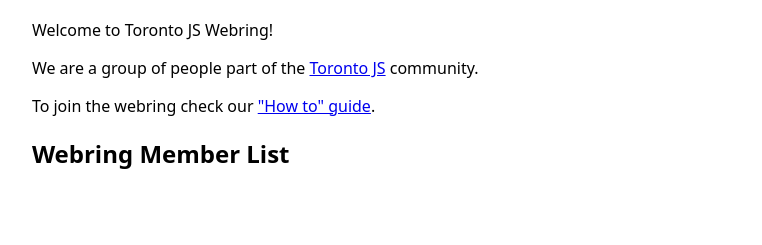
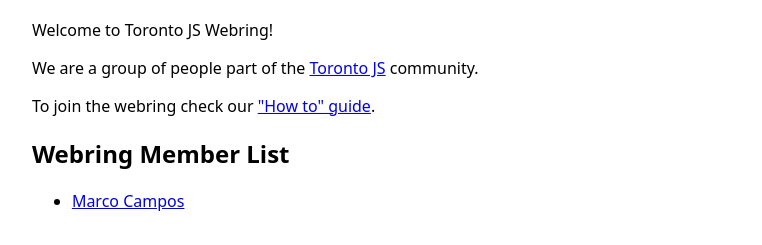
Before and after one commit to torontojs/webring, a website: page public/index.html in a window 1280 px wide. Shown: the part 67-312 px from the top of the page, without its empty margins (59-821 px from the left). Drawn offline with Linux system fonts and the light colour scheme.

Commit message:
feat: update member list

```diff
--- a/public/index.html
+++ b/public/index.html
@@ -24,8 +24,13 @@
 			<p>To join the webring check our <a href="/how-to">"How to" guide</a>.</p>
 
 			<h2>Webring Member List</h2>
-			<!-- #region member-list -->
-			<!-- #endregion member-list -->
+
+		<!-- #region member-list -->
+		<ul>
+		<li><a href="https://madcampos.dev/">Marco Campos</a></li>
+		</ul>
+		<!-- #endregion member-list -->
+
 		</main>
 	</body>
 </html>
```
